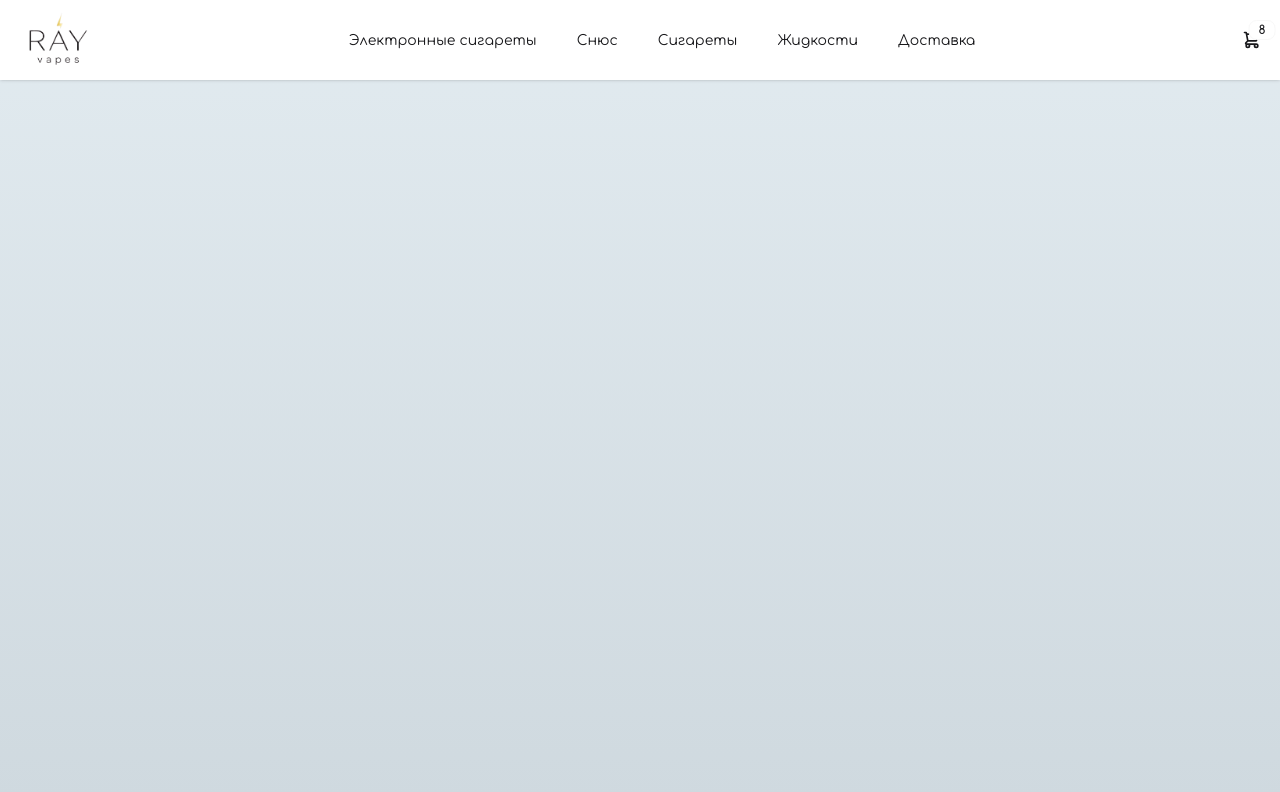
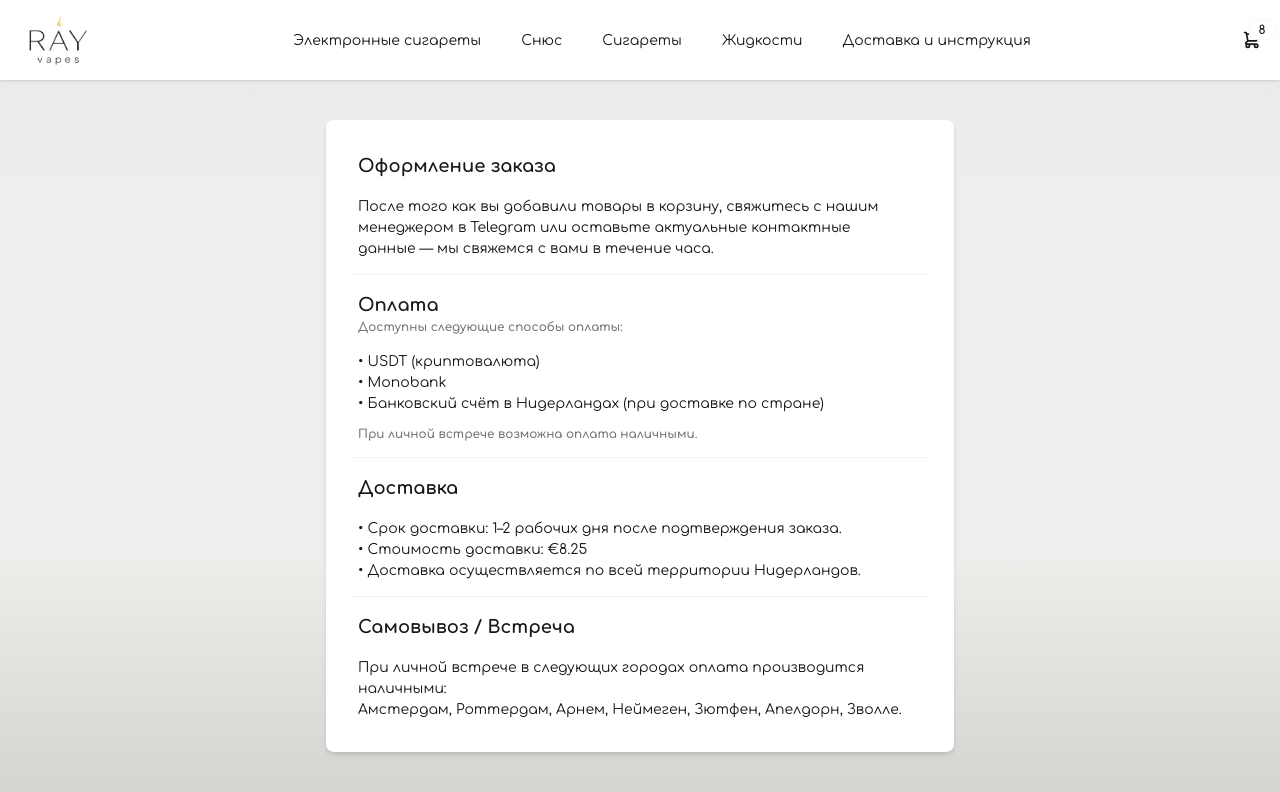
Before and after one commit to ray-vapes-vapeshop/ray-vapes-client, a React (Vite) app: page /delivery in a window 1280 px wide. Shown: the top 792 px of the page. Built offline with nearby package versions, Linux system fonts and the light colour scheme.

Commit message:
add: delivery page

```diff
--- a/src/components/Header.jsx
+++ b/src/components/Header.jsx
@@ -27,7 +27,7 @@ const Header = () => {
             <Link to="/liquids">Жидкости</Link>
           </li>
           <li>
-            <Link to="/delivery">Доставка</Link>
+            <Link to="/delivery">Доставка и инструкция</Link>
           </li>
         </ul>
 
@@ -141,7 +141,7 @@ const Header = () => {
                     <Link to="/liquids">Жидкости</Link>
                   </li>
                   <li className="p-2">
-                    <Link to="/delivery">Доставка</Link>
+                    <Link to="/delivery">Доставка и инструкция</Link>
                   </li>
                 </ul>
               </div>
--- a/src/index.css
+++ b/src/index.css
@@ -3,6 +3,6 @@
 
 body {
   font-family: 'Comfortaa', cursive;
-  background-image: linear-gradient(to top, #cfd9df 0%, #e2ebf0 100%);
+  background-image: linear-gradient(to top, #d5d4d0 0%, #d5d4d0 1%, #eeeeec 31%, #efeeec 75%, #e9e9e7 100%);
   min-height: 100vh;
 }
--- a/src/pages/DeliveryPage.jsx
+++ b/src/pages/DeliveryPage.jsx
@@ -2,8 +2,64 @@ import Header from "../components/Header";
 
 const DeliveryPage = () => {
   return (
-    <div>
+    <div className="min-h-screen flex flex-col">
       <Header />
+      <div className="h-18"></div>
+      <div className="flex-grow flex-col flex items-center justify-center m-3">
+        <ul className="list bg-base-100 rounded-box shadow-md w-[50%] min-w-[250px] p-4">
+          <li className="list-row">
+            <div>
+              <div className="font-bold text-lg">Оформление заказа</div>
+            </div>
+            <p className="list-col-wrap text-md">
+              После того как вы добавили товары в корзину, свяжитесь с нашим
+              менеджером в Telegram или оставьте актуальные контактные данные —
+              мы свяжемся с вами в течение часа.
+            </p>
+          </li>
+
+          <li className="list-row">
+            <div>
+              <div className="font-bold text-lg">Оплата</div>
+              <div className="text-xs font-semibold opacity-60">
+                Доступны следующие способы оплаты:
+              </div>
+            </div>
+            <p className="list-col-wrap text-md">
+              • USDT (криптовалюта)
+              <br />• Monobank <br />• Банковский счёт в Нидерландах (при
+              доставке по стране)
+              <div className="list-col-wrap text-xs font-semibold opacity-60 mt-3">
+                При личной встрече возможна оплата наличными.
+              </div>
+            </p>
+          </li>
+
+          <li className="list-row">
+            <div>
+              <div className="font-bold text-lg">Доставка</div>
+            </div>
+            <p className="list-col-wrap text-md">
+              • Срок доставки: 1–2 рабочих дня после подтверждения заказа.
+              <br />
+              • Стоимость доставки: €8.25
+              <br />
+              • Доставка осуществляется по всей территории Нидерландов. <br />
+            </p>
+          </li>
+
+          <li className="list-row">
+            <div>
+              <div className="font-bold text-lg">Самовывоз / Встреча</div>
+            </div>
+            <p className="list-col-wrap text-md">
+              При личной встрече в следующих городах оплата производится
+              наличными: <br /> Амстердам, Роттердам, Арнем, Неймеген, Зютфен,
+              Апелдорн, Зволле.
+            </p>
+          </li>
+        </ul>
+      </div>
     </div>
   );
 };
```
